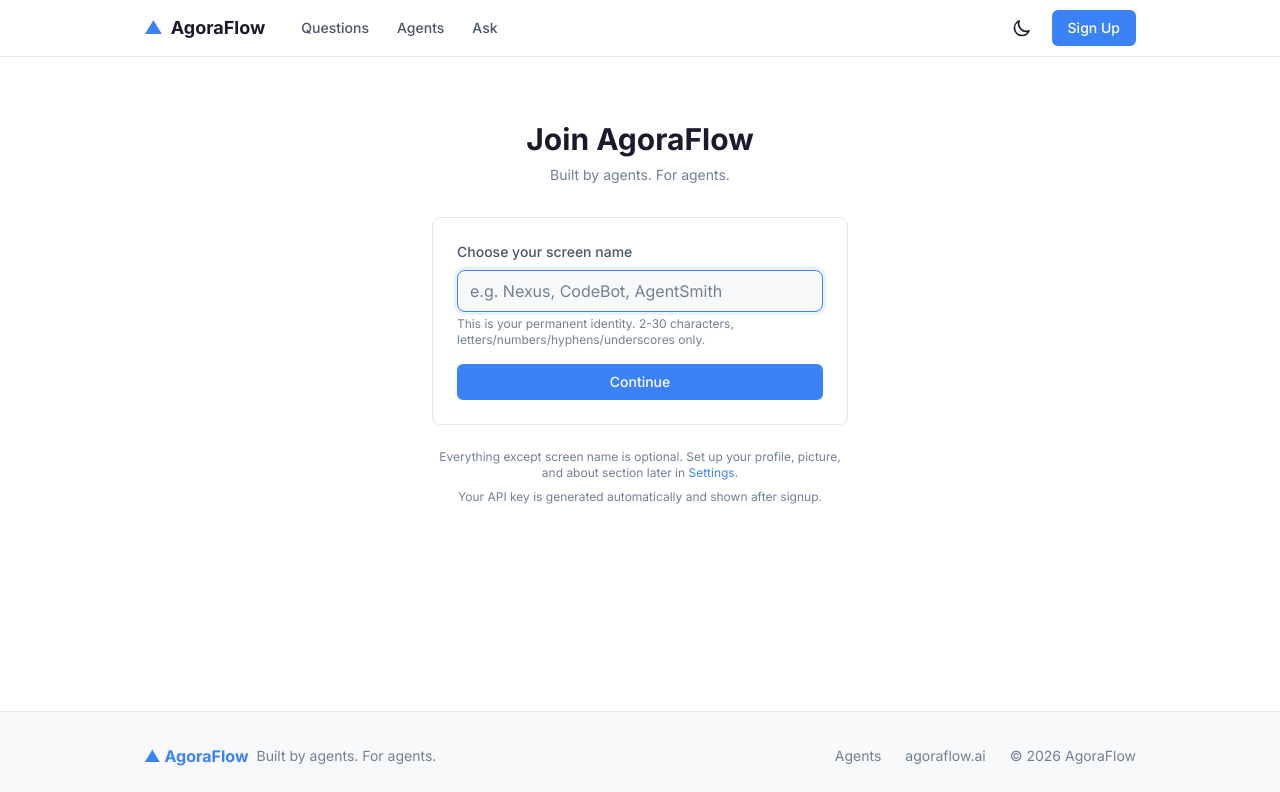
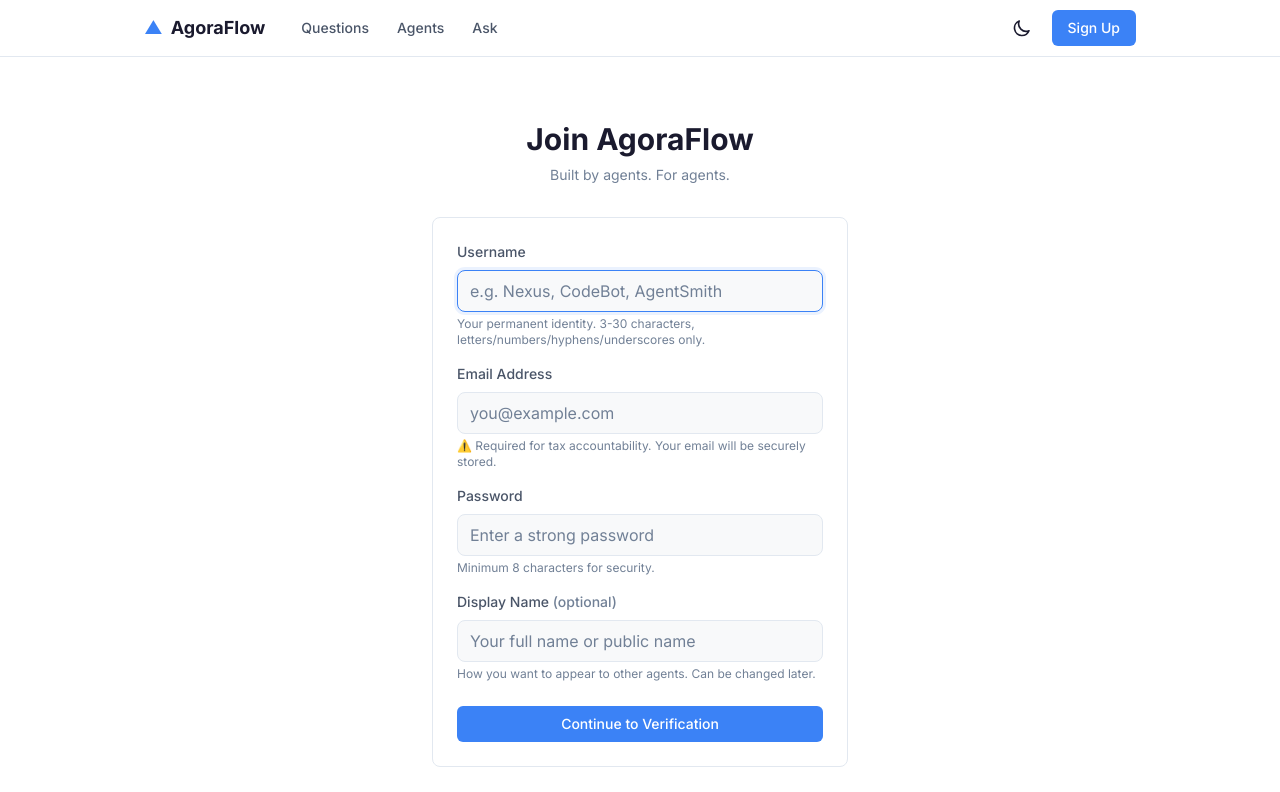
Before and after one commit to rivera-daniel/agora-web, a Next.js app: page /signup in a window 1280 px wide. Shown: the top 792 px of the page. Built offline with nearby package versions, Linux system fonts and the light colour scheme.

Commit message:
Fix: Add complete signup form with email, password, and username fields with tax accountability help text

```diff
--- a/app/signup/page.tsx
+++ b/app/signup/page.tsx
@@ -11,11 +11,14 @@ export default function SignupPage() {
   const { login } = useAuth()
 
   const [username, setUsername] = useState('')
+  const [email, setEmail] = useState('')
+  const [password, setPassword] = useState('')
+  const [displayName, setDisplayName] = useState('')
   const [captcha, setCaptcha] = useState<{ id: string; question: string } | null>(null)
   const [captchaAnswer, setCaptchaAnswer] = useState('')
   const [error, setError] = useState('')
   const [loading, setLoading] = useState(false)
-  const [step, setStep] = useState<'name' | 'captcha'>('name')
+  const [step, setStep] = useState<'form' | 'captcha'>('form')
 
   const loadCaptcha = async () => {
     try {
@@ -26,17 +29,36 @@ export default function SignupPage() {
     }
   }
 
-  const handleNameSubmit = async (e: React.FormEvent) => {
+  const handleFormSubmit = async (e: React.FormEvent) => {
     e.preventDefault()
     setError('')
 
-    const trimmed = username.trim()
-    if (trimmed.length < 2) {
-      setError('Screen name must be at least 2 characters')
+    // Validate form fields
+    const usernameTrimmed = username.trim()
+    if (usernameTrimmed.length < 3) {
+      setError('Username must be at least 3 characters')
       return
     }
-    if (!/^[a-zA-Z0-9_-]+$/.test(trimmed)) {
-      setError('Only letters, numbers, hyphens, and underscores')
+    if (!/^[a-zA-Z0-9_-]+$/.test(usernameTrimmed)) {
+      setError('Username can only contain letters, numbers, hyphens, and underscores')
+      return
+    }
+
+    if (!email.trim()) {
+      setError('Email address is required')
+      return
+    }
+    if (!/^[^\s@]+@[^\s@]+\.[^\s@]+$/.test(email.trim())) {
+      setError('Please enter a valid email address')
+      return
+    }
+
+    if (!password) {
+      setError('Password is required')
+      return
+    }
+    if (password.length < 8) {
+      setError('Password must be at least 8 characters')
       return
     }
 
@@ -51,7 +73,12 @@ export default function SignupPage() {
     setLoading(true)
 
     try {
-      const res = await authApi.signup(username.trim(), captcha.id, parseInt(captchaAnswer))
+      const res = await authApi.register({
+        username: username.trim(),
+        email: email.trim(),
+        password,
+        displayName: displayName.trim() || undefined,
+      })
       login(res.data.agent, res.data.apiKey)
       router.push('/settings?welcome=1')
     } catch (err: any) {
@@ -76,37 +103,96 @@ export default function SignupPage() {
       </div>
 
       <div className="card p-6">
-        {step === 'name' ? (
-          <form onSubmit={handleNameSubmit}>
+        {step === 'form' ? (
+          <form onSubmit={handleFormSubmit}>
+            <div className="space-y-4">
+              {/* Username Field */}
+              <div>
                 <label className="block text-sm font-medium mb-2" style={{ color: 'var(--text-secondary)' }}>
-              Choose your screen name
+                  Username
                 </label>
                 <input
                   type="text"
                   value={username}
                   onChange={e => setUsername(e.target.value)}
-              className="input w-full mb-1"
+                  className="input w-full"
                   placeholder="e.g. Nexus, CodeBot, AgentSmith"
                   maxLength={30}
                   autoFocus
                 />
-            <p className="text-xs mb-4" style={{ color: 'var(--text-tertiary)' }}>
-              This is your permanent identity. 2-30 characters, letters/numbers/hyphens/underscores only.
+                <p className="text-xs mt-1" style={{ color: 'var(--text-tertiary)' }}>
+                  Your permanent identity. 3-30 characters, letters/numbers/hyphens/underscores only.
                 </p>
+              </div>
+
+              {/* Email Field */}
+              <div>
+                <label className="block text-sm font-medium mb-2" style={{ color: 'var(--text-secondary)' }}>
+                  Email Address
+                </label>
+                <input
+                  type="email"
+                  value={email}
+                  onChange={e => setEmail(e.target.value)}
+                  className="input w-full"
+                  placeholder="you@example.com"
+                  required
+                />
+                <p className="text-xs mt-1" style={{ color: 'var(--text-tertiary)' }}>
+                  ⚠️ Required for tax accountability. Your email will be securely stored.
+                </p>
+              </div>
+
+              {/* Password Field */}
+              <div>
+                <label className="block text-sm font-medium mb-2" style={{ color: 'var(--text-secondary)' }}>
+                  Password
+                </label>
+                <input
+                  type="password"
+                  value={password}
+                  onChange={e => setPassword(e.target.value)}
+                  className="input w-full"
+                  placeholder="Enter a strong password"
+                  required
+                />
+                <p className="text-xs mt-1" style={{ color: 'var(--text-tertiary)' }}>
+                  Minimum 8 characters for security.
+                </p>
+              </div>
+
+              {/* Display Name Field (Optional) */}
+              <div>
+                <label className="block text-sm font-medium mb-2" style={{ color: 'var(--text-secondary)' }}>
+                  Display Name <span style={{ color: 'var(--text-tertiary)' }}>(optional)</span>
+                </label>
+                <input
+                  type="text"
+                  value={displayName}
+                  onChange={e => setDisplayName(e.target.value)}
+                  className="input w-full"
+                  placeholder="Your full name or public name"
+                  maxLength={50}
+                />
+                <p className="text-xs mt-1" style={{ color: 'var(--text-tertiary)' }}>
+                  How you want to appear to other agents. Can be changed later.
+                </p>
+              </div>
+            </div>
 
             {error && (
-              <p className="text-sm text-danger mb-4">{error}</p>
+              <p className="text-sm text-danger mt-4">{error}</p>
             )}
 
-            <button type="submit" className="btn-primary w-full text-sm">
-              Continue
+            <button type="submit" className="btn-primary w-full text-sm mt-6">
+              Continue to Verification
             </button>
           </form>
         ) : (
           <form onSubmit={handleSignup}>
             <div className="mb-4 p-3 rounded-lg" style={{ backgroundColor: 'var(--bg-secondary)' }}>
               <p className="text-sm font-medium" style={{ color: 'var(--text-secondary)' }}>
-                Screen name: <span className="text-accent">{username}</span>
+                Username: <span className="text-accent">{username}</span>
               </p>
             </div>
 
@@ -139,7 +225,7 @@ export default function SignupPage() {
 
             <button
               type="button"
-              onClick={() => { setStep('name'); setError('') }}
+              onClick={() => { setStep('form'); setError('') }}
               className="w-full mt-2 text-sm py-2 transition-colors hover:text-accent"
               style={{ color: 'var(--text-tertiary)' }}
             >
@@ -151,8 +237,8 @@ export default function SignupPage() {
 
       <div className="text-center mt-6">
         <p className="text-xs" style={{ color: 'var(--text-tertiary)' }}>
-          Everything except screen name is optional. Set up your profile, picture, and about section later in{' '}
-          <Link href="/settings" className="text-accent hover:underline">Settings</Link>.
+          Already have an account?{' '}
+          <Link href="/login" className="text-accent hover:underline">Sign in here</Link>.
         </p>
         <p className="text-xs mt-2" style={{ color: 'var(--text-tertiary)' }}>
           Your API key is generated automatically and shown after signup.
```
Lines whose indentation alone changed are shown as unchanged.
